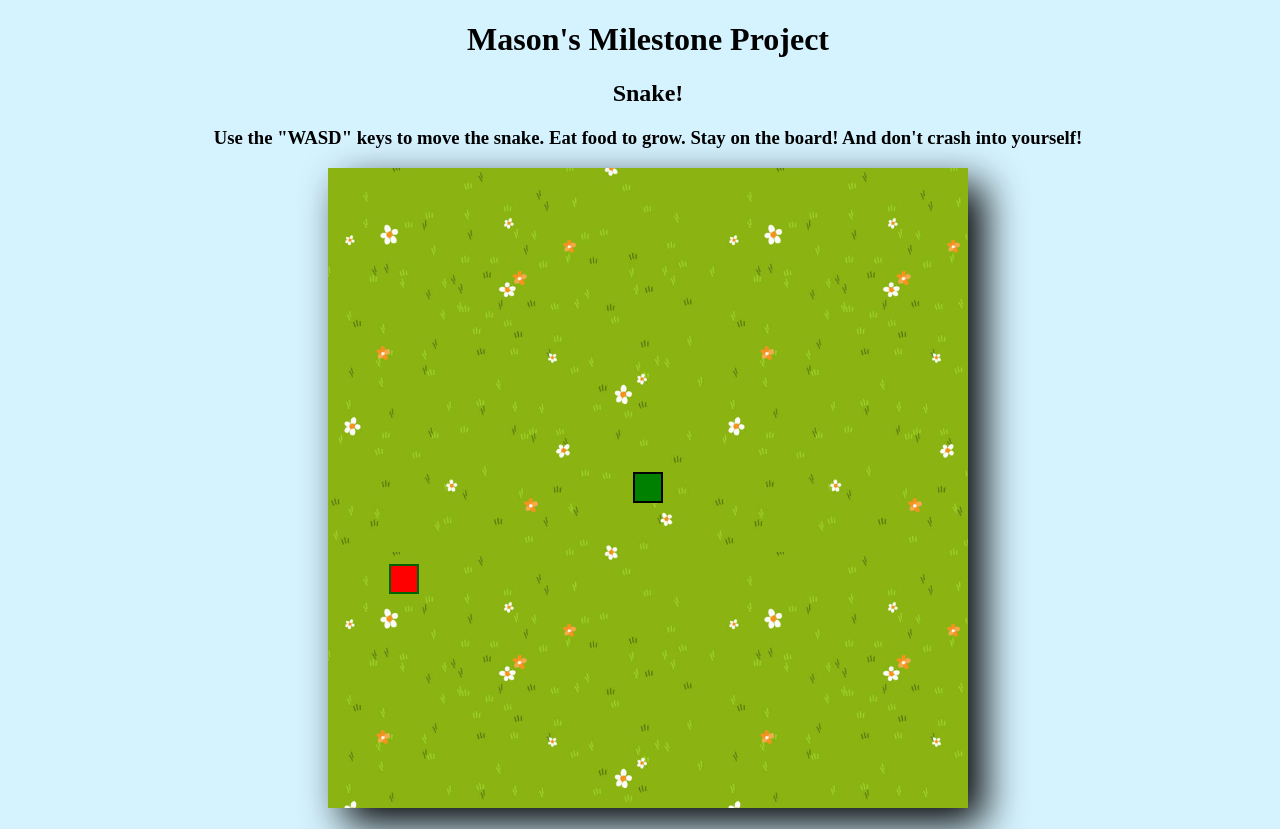
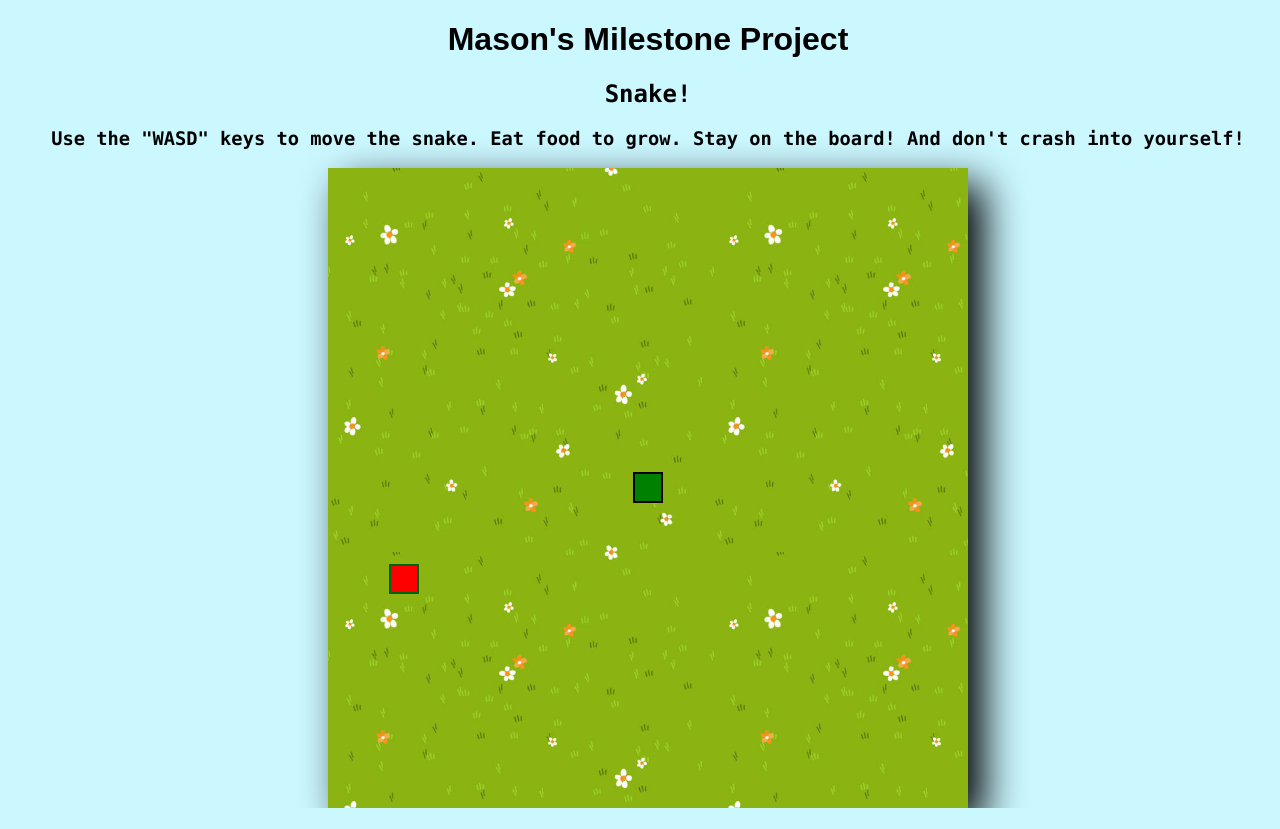
Before and after one commit to Mason-Matthews/MilestoneProject, a plain HTML site: page index.html in a window 1280 px wide. After the commit the page ends 808 px from the top, so only its background shows below. Drawn offline with Linux system fonts and the light colour scheme.

Commit message:
last minute font change

```diff
--- a/styles.css
+++ b/styles.css
@@ -3,23 +3,24 @@
   text-align: center;
   display:block;
   margin-top: 0;
+  font-family: "Comic Sans", Sans-serif;
 }
 
 body {
-    height: 100vh;
+    height: 80vh;
     width: 100vw;
     display: block;
     justify-content: center;
     align-items: center;
 
-    background-color: rgba(158, 227, 255, 0.425);
+    background-color: rgba(134, 237, 255, 0.425);
 
   }
 
   #rules{
     display: block;
     text-align: center;
-
+    font-family: "Lucida Console", "Courier New", monospace;
   }
 
   #game-board {
```
